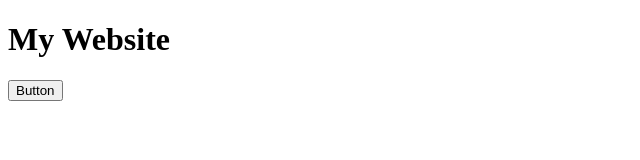
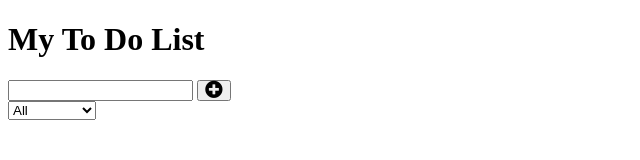
Before and after one commit to coder123928/-, a plain HTML site: page index.html in a window 1280 px wide. Shown: the whole page, without its empty margins (0-640 px from the left). Drawn offline with Linux system fonts and the light colour scheme.

Commit message:
Update index.html

```diff
--- a/index.html
+++ b/index.html
@@ -2,11 +2,41 @@
 <html lang="en">
 <head>
     <meta charset="UTF-8">
+    <meta http-equiv="X-UA-Compatible" content="IE=edge">
     <meta name="viewport" content="width=device-width, initial-scale=1.0">
-    <title>Document</title>
+    <!-- Google Fonts -->
+    <link rel="preconnect" href="https://fonts.googleapis.com">
+    <link rel="preconnect" href="https://fonts.gstatic.com" crossorigin>
+    <link href="https://fonts.googleapis.com/css2?family=Poppins&display=swap" rel="stylesheet">
+    <!-- Font Awesome cdn css -->
+    <link rel="stylesheet" href="https://cdnjs.cloudflare.com/ajax/libs/font-awesome/5.15.3/css/all.min.css" integrity="sha512-iBBXm8fW90+nuLcSKlbmrPcLa0OT92xO1BIsZ+ywDWZCvqsWgccV3gFoRBv0z+8dLJgyAHIhR35VZc2oM/gI1w==" crossorigin="anonymous" referrerpolicy="no-referrer" />
+    <link rel="stylesheet" href="./styles.css">
+    <title>To Do List</title>
 </head>
 <body>
-    <H1>My Website</H1>
-    <button>Button</button>
+
+    <header>
+        <h1>My To Do List</h1>
+    </header>
+    <form action="">
+        <input type="text" class="todo-input">
+        <button class="todo-button" type="submit">
+            <i class="fas fa-plus-circle fa-lg"></i>
+        </button>
+        <div class="select">
+            <select name="todos" class="filter-todo">
+                <option value="all">All</option>
+                <option value="completed">Completed</option>
+                <option value="incomplete">Incomplete</option>
+            </select>
+        </div>
+    </form>
+
+    <div class="todo-container">
+        <ul class="todo-list"></ul>
+    </div>
+
+    <script src="./script.js"></script>
+
 </body>
 </html>
```
